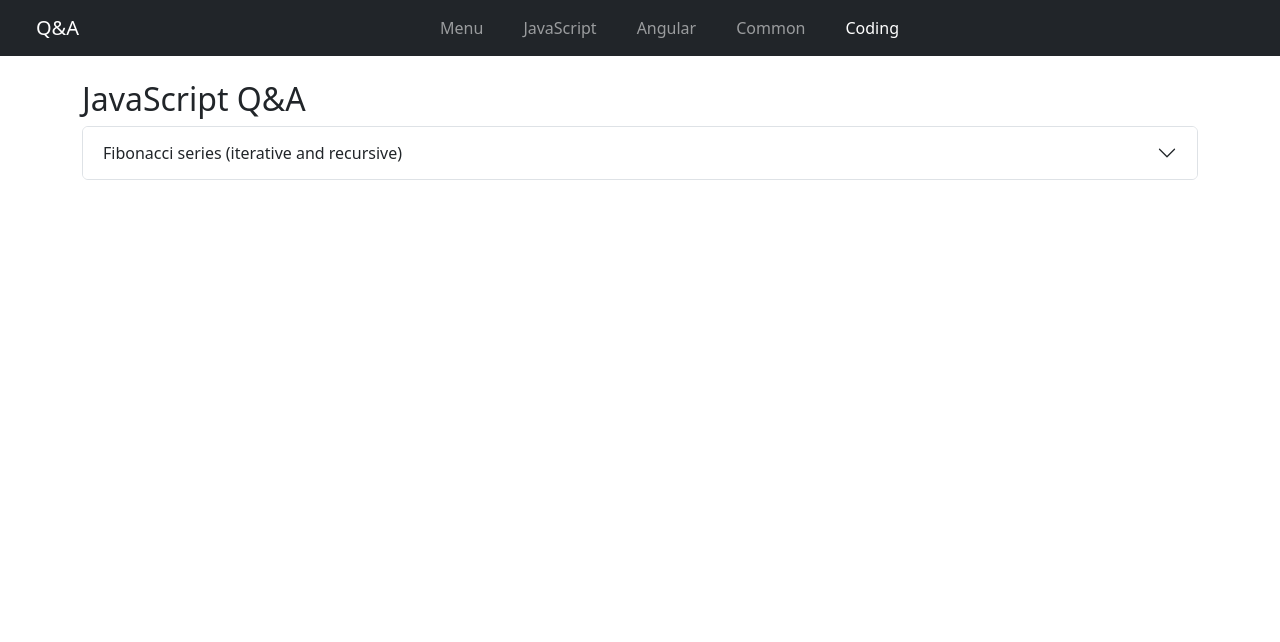
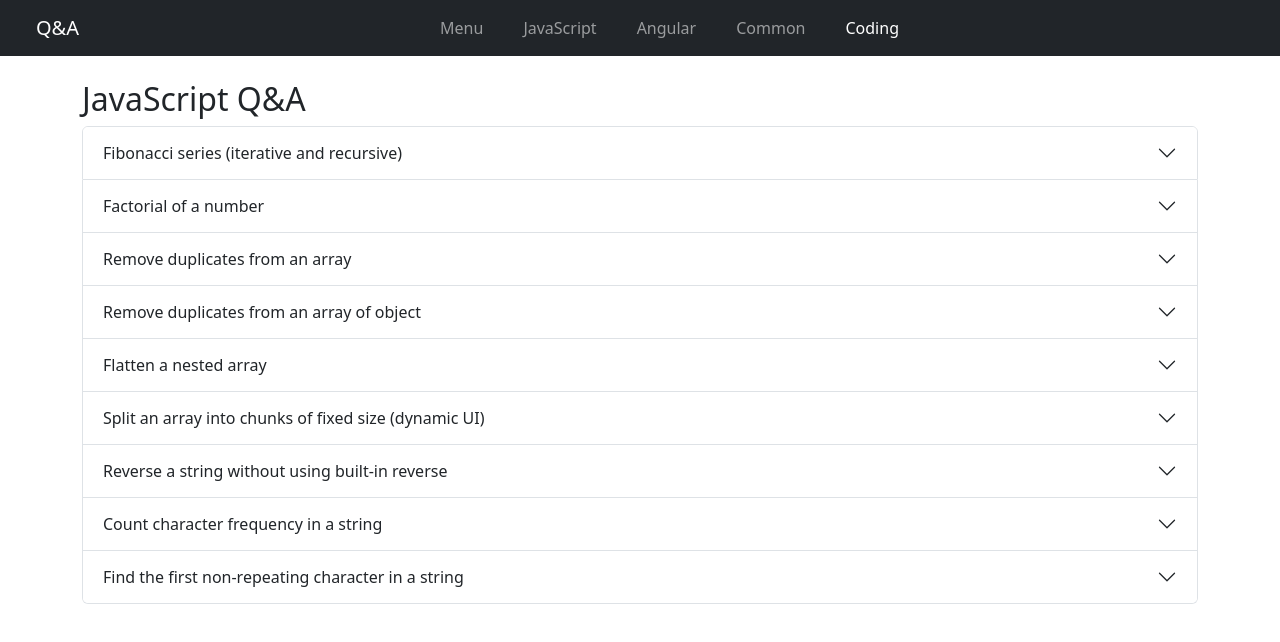
Before and after one commit to ravibhadane/interviewPrep, a React (Vite) app: page /coding in a window 1280 px wide. Shown: the top 642 px of the page. Built offline with nearby package versions, Linux system fonts and the light colour scheme.

Commit message:
js-code file updated with coode

```diff
--- a/src/data/js-code.ts
+++ b/src/data/js-code.ts
@@ -1,13 +1,13 @@
 import type { Question } from "../model/question";
 
-export const jsProblems:Question[] = [
-    {
-        id:"1",
-        question: "Fibonacci series (iterative and recursive)",
-        answerText:`
+export const jsProblems: Question[] = [
+  {
+    id: "1",
+    question: "Fibonacci series (iterative and recursive)",
+    answerText: `
         Input: n = 6
         Output: 0 1 1 2 3 5`,
-        answerCode: `const fibbo = (n) => {
+    answerCode: `const fibbo = (n) => {
   let a = 0;
   let b = 1;
   let result = [];
@@ -20,6 +20,153 @@
   return result.join(' ');
 };
 
-console.log(fibbo(6)); `
+console.log(fibbo(6)); `,
+  },
+  {
+    id: "2",
+    question: "Factorial of a number",
+    answerText: `
+        Input: 5
+        Output: 120`,
+    answerCode: `const fact = (n) => (n === 0 ? 1 : n * fact(n - 1));
+
+console.log(fact(5)); // 120`,
+  },
+  {
+    id: "3",
+    question: "Remove duplicates from an array",
+    answerText: `
+        Input: [1, 2, 2, 3, 4, 4]
+        Output: [1, 2, 3, 4] `,
+    answerCode: `const numbers = [1, 2, 2, 3, 4, 4];
+const unique = [...new Set(numbers)];
+console.log(unique); // [1, 2, 3, 4]
+-----------------------------------------------------------------------
+
+const removeDuplicates = (arr) => {
+  return arr.filter((item, index, arr) => arr.indexOf(item) === index);
+}
+let a = [1, 2, 2, 3, 4, 4];
+console.log(removeDuplicates(a)); // [1, 2, 3, 4]
+        `,
+  },
+  {
+    id: "4",
+    question: "Remove duplicates from an array of object",
+    answerText: `Input: [
+  { id: 1, name: "Ravi" },
+  { id: 2, name: "Payal" },
+  { id: 1, name: "Ravi" },
+  { id: 3, name: "Pratik" },
+];
+
+Output: [
+  { id: 1, name: "Ravi" },
+  { id: 2, name: "Payal" },
+  { id: 3, name: "Pratik" },
+];`,
+    answerCode: `const removeDuplicates = (arr) => {
+  return arr.filter(
+    (item, index, arr) => index === arr.findIndex((f) => f.id === item.id),
+  );
+};
+const users = [
+  { id: 1, name: "Ravi" },
+  { id: 2, name: "Payal" },
+  { id: 1, name: "Ravi" },
+  { id: 3, name: "Pratik" },
+];
+console.log(removeDuplicates(users));
+        `,
+  },
+  {
+    id:"5",
+    question:"Flatten a nested array",
+    answerText: `
+    Input: [1, [2, [3, 4]]]
+    Output: [1, 2, 3, 4]
+    `,
+    answerCode:`const nested = [1, [2, [3, 4]]];
+const flat = nested.flat(2); // depth = 2, Use 'Infinity' for any depth
+console.log(flat); // [1, 2, 3, 4]
+------------------------------------------------------------
+const flat = (arr)=>{
+    let result = [];
+    for(let item of arr){
+        if(Array.isArray(item)){
+            result.push(...flat(item))
+        } else{
+            result.push(item)
+        }
     }
-]
+    return result
+}
+const nested = [1, [2, [3, 4]]];
+console.log(flat(nested));
+`
+  },
+  {
+    id:"6",
+    question:"Split an array into chunks of fixed size (dynamic UI)",
+    answerText:`
+     Input: chunk([1, 2, 3, 4, 5], 2)
+     Output: [[1, 2], [3, 4], [5]]`,
+     answerCode:` const chunk = (arr, size)=>{
+     let result = [];
+     for(let i=0; i< arr.length; i= i + size){
+         result.push(arr.slice(i, i + size))
+     }
+     return result
+ }
+ console.log(chunk([1, 2, 3, 4, 5], 2))`
+  },
+  {
+    id:"7",
+    question:"Reverse a string without using built-in reverse",
+    answerText:`
+    Input: hello
+    Output: olleh`,
+    answerCode:`const reverseStr = (str)=>{
+    let result = '';
+    for(let i= str.length - 1; i >= 0; i--){
+        result = result + str[i]
+    }
+    return result
+}
+console.log(reverseStr('hello')); // olleh`
+  },
+  {
+    id:"8",
+    question: "Count character frequency in a string",
+    answerText:`
+    Input: "aabbbc"
+    Output: { a: 2, b: 3, c: 1 }`,
+    answerCode:`const freqCounter = (str) => {
+    let freq = {};
+    for(let char of str){
+        freq[char] = (freq[char] || 0) + 1
+    }
+    return freq
+}
+let a = "aabbbc";
+console.log(freqCounter(a));`
+  },
+  {
+    id:"9",
+    question: "Find the first non-repeating character in a string",
+    answerText:`
+    Input: "aabbcddee"
+    Output: "c"`,
+    answerCode:`const freqCounter = (str) => {
+    let freq = {};
+    for(let char of str){
+        freq[char] = (freq[char] || 0) + 1
+    }
+    for(let char of str){
+        if(freq[char] === 1) return char
+    }
+}
+let a = "aabbcddee";
+console.log(freqCounter(a));`
+  }
+];
```
